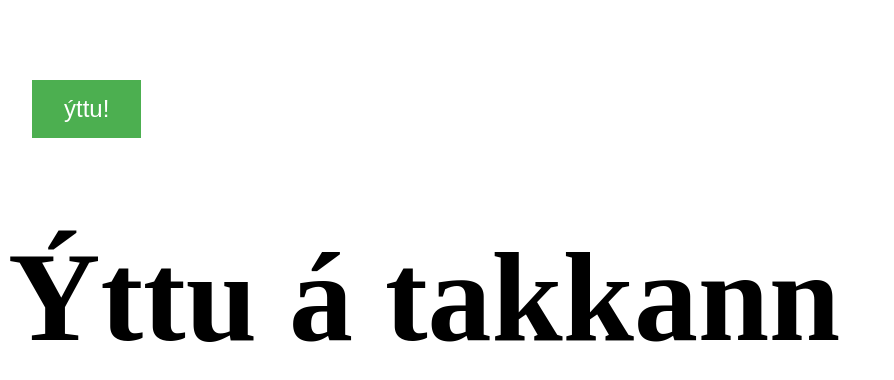
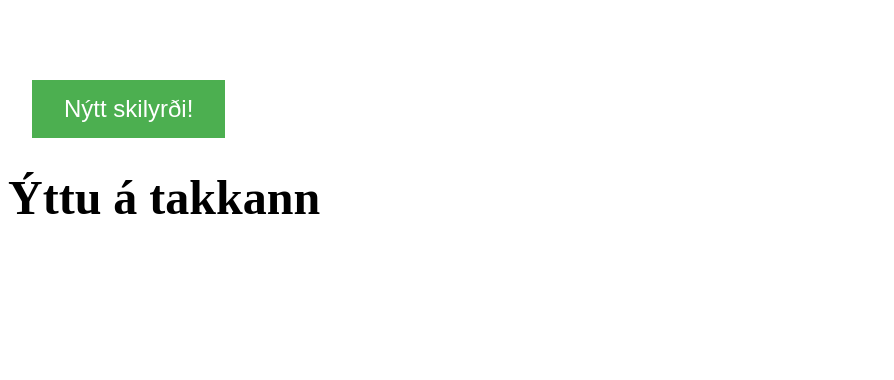
Before and after one commit to valborg/Dyrastokksspilid, a plain HTML site: page index.html in a window 1280 px wide. Shown: the whole page, without its empty margins (0-894 px from the left). Drawn offline with Linux system fonts and the light colour scheme.

Commit message:
Textinn er 3em sem passar betur á síma

```diff
--- a/index.html
+++ b/index.html
@@ -130,8 +130,8 @@
                 text-decoration: none;
                 display: inline-block;
                 font-size: 24px;"
-              >ýttu!</button>
-        <h1 id="titill" style="font-size: 8em;">Ýttu á takkann</h1>
+              >Nýtt skilyrði!</button>
+        <h1 id="titill" style="font-size: 3em;">Ýttu á takkann</h1>
 
     </body>
 </html>
```
